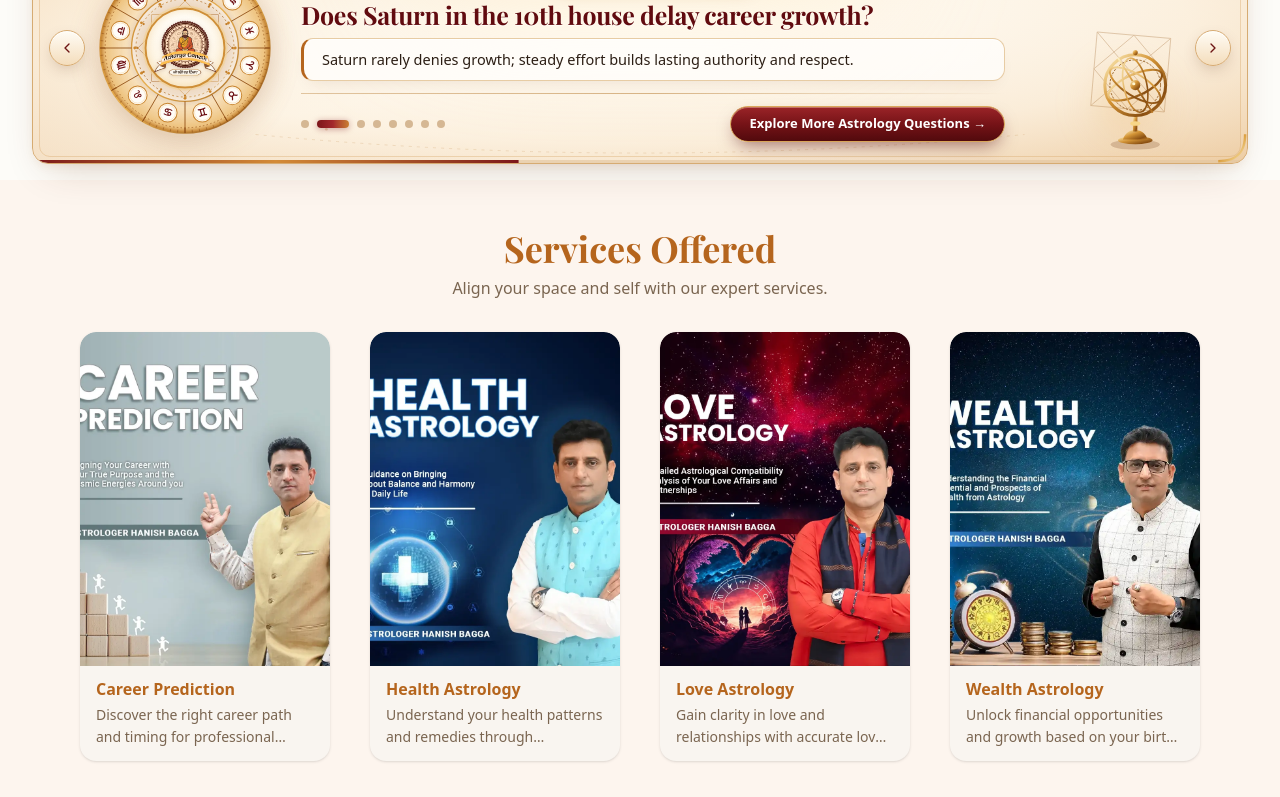
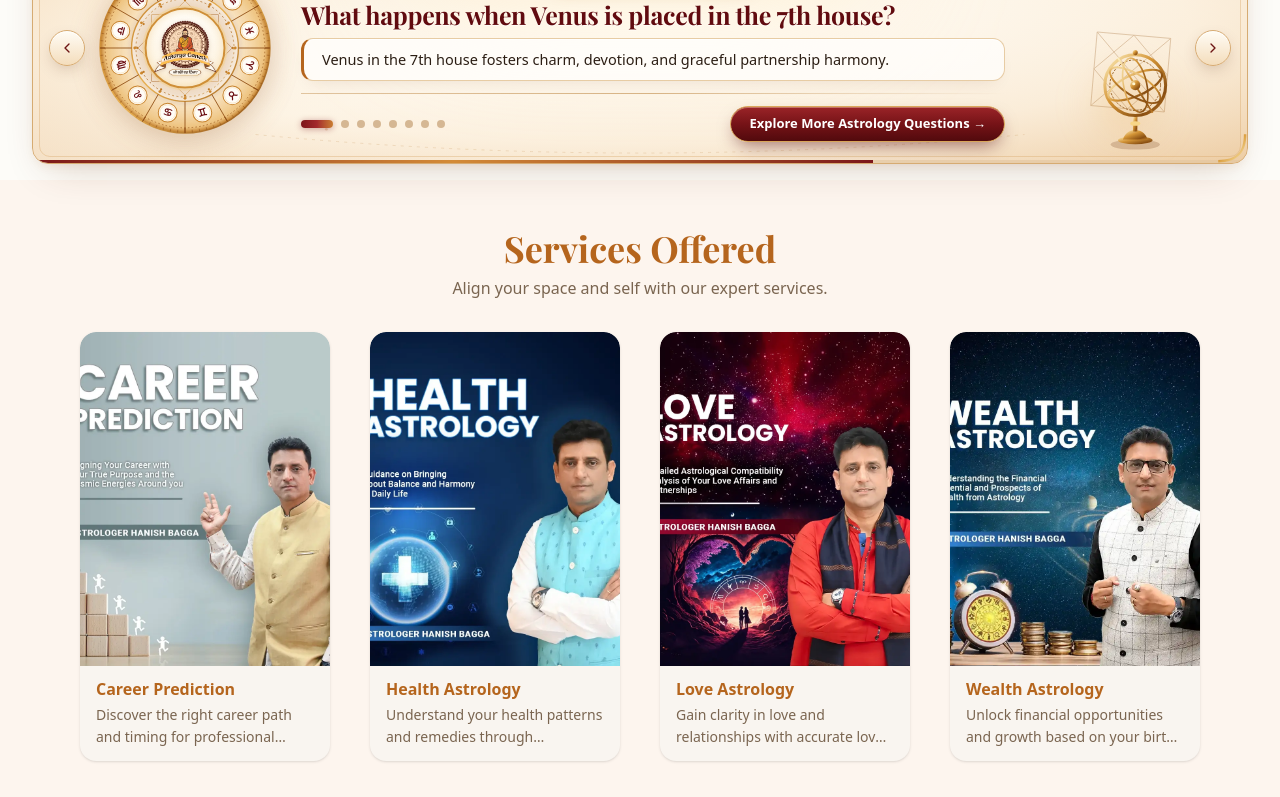
Before and after one commit to astroacharyaganesh/career-page, a React (Vite) app: page / in a window 1280 px wide. Shown: the part 1075-1872 px from the top of the page. Built offline with nearby package versions, Linux system fonts and the light colour scheme; a web font is replaced by a local one.

Commit message:
refactor: increase Q&A rotation interval to 10s
Adjust the auto-rotation timing and interval constant to improve readability for users. Updated the dependency array to ensure timer consistency.

```diff
--- a/src/components/home/AstrologyQnaSection.tsx
+++ b/src/components/home/AstrologyQnaSection.tsx
@@ -10,7 +10,7 @@ interface AstrologyQnaSectionProps {
   onOpenBooking?: () => void;
 }
 
-const ROTATE_INTERVAL_MS = 5000;
+const ROTATE_INTERVAL_MS = 10000;
 
 const ZODIAC_GLYPHS = [
   '♈\uFE0E',
@@ -217,7 +217,7 @@ export const AstrologyQnaSection: React.FC<AstrologyQnaSectionProps> = ({ onOpen
     }, ROTATE_INTERVAL_MS);
 
     return () => window.clearInterval(timer);
-  }, [isPaused, isMoreModalOpen, totalItems]);
+  }, [activeIndex, isPaused, isMoreModalOpen, totalItems]);
 
   const handlePrev = () => {
     setActiveIndex((prev) => (prev - 1 + totalItems) % totalItems);
--- a/src/index.css
+++ b/src/index.css
@@ -126,7 +126,7 @@
 
 .qna-progress-bar {
   transform-origin: left center;
-  animation: qna-progress 5s linear forwards;
+  animation: qna-progress 10s linear forwards;
 }
 
 @keyframes qna-chakra-roll {
```
